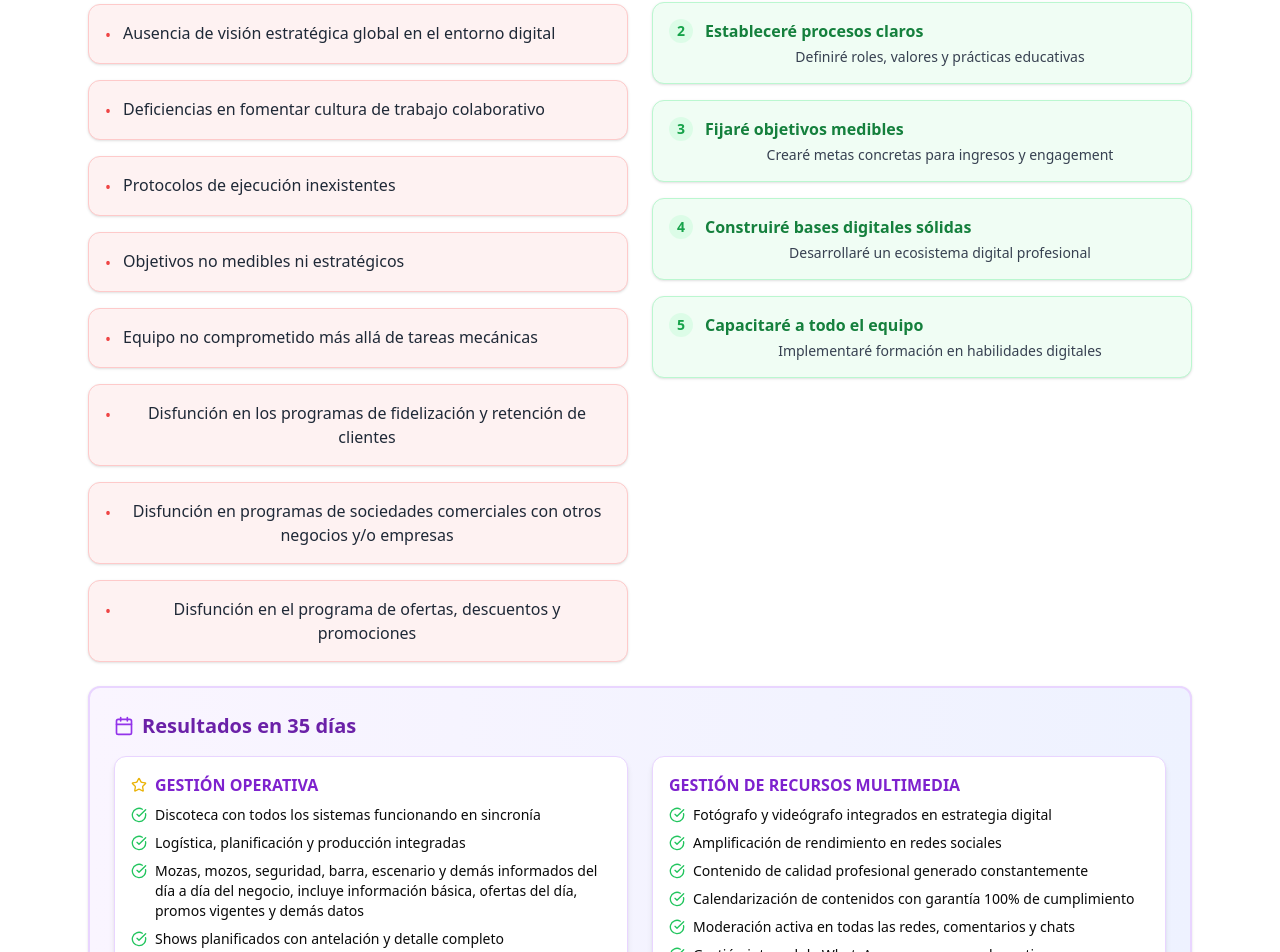
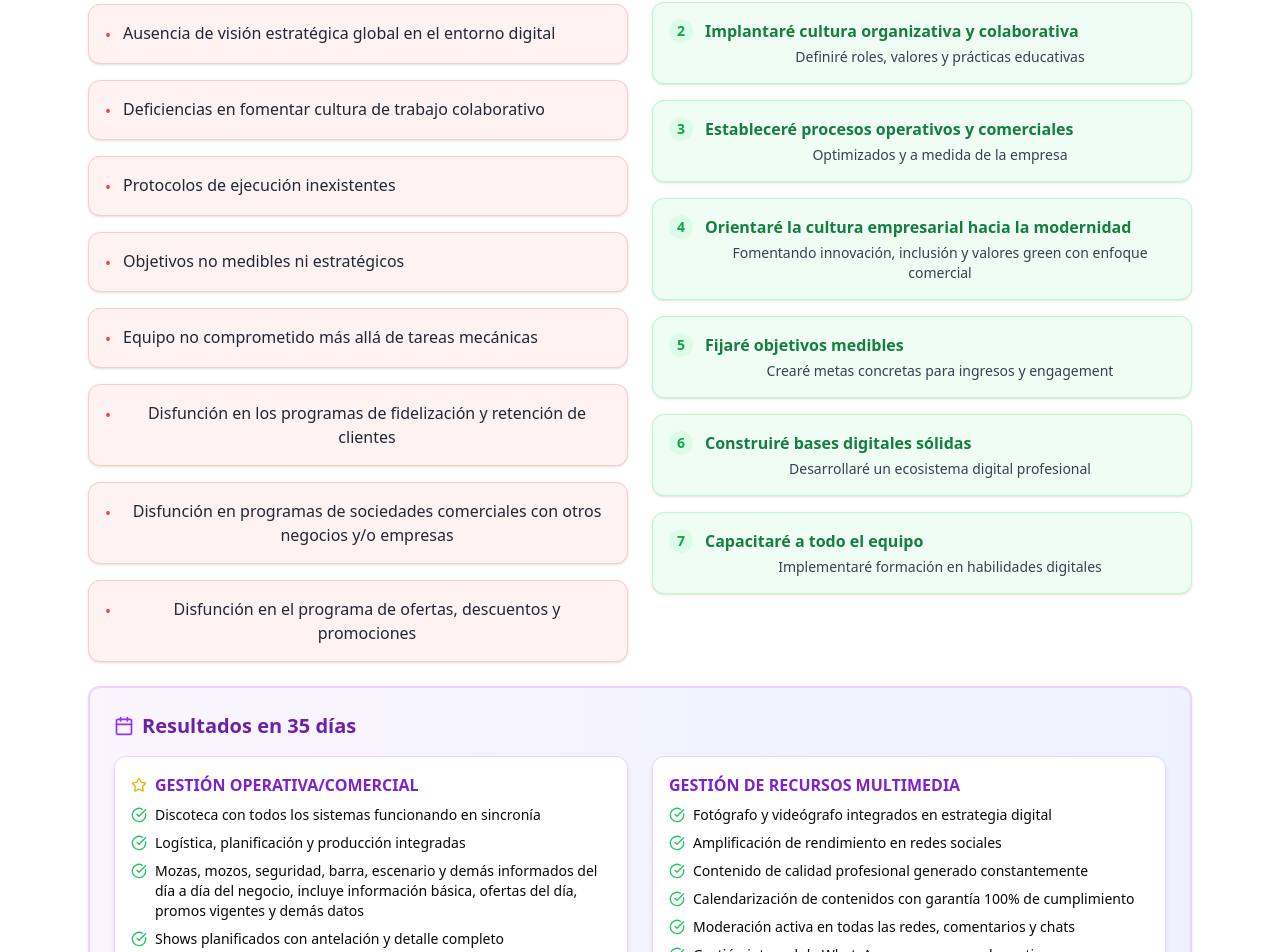
Before and after one commit to deivipluss/landing, a Next.js app: page /ktdrallounge in a window 1280 px wide. Shown: the part 1196-2148 px from the top of the page. Built offline with nearby package versions, Linux system fonts and the light colour scheme.

Commit message:
loung14e

```diff
--- a/app/ktdrallounge/page.tsx
+++ b/app/ktdrallounge/page.tsx
@@ -374,8 +374,16 @@ export default function DiagnosticoDigital() {
                 desc: "Evaluaré el estado actual digital e interno",
               },
               {
-                title: "Estableceré procesos claros",
+                title: "Implantaré cultura organizativa y colaborativa",
                 desc: "Definiré roles, valores y prácticas educativas",
+              },
+              {
+                title: "Estableceré procesos operativos y comerciales",
+                desc: "Optimizados y a medida de la empresa",
+              },
+              {
+                title: "Orientaré la cultura empresarial hacia la modernidad",
+                desc: "Fomentando innovación, inclusión y valores green con enfoque comercial",
               },
               {
                 title: "Fijaré objetivos medibles",
@@ -427,7 +435,7 @@ export default function DiagnosticoDigital() {
                 <CardContent className="p-4">
                   <h4 className="font-semibold text-purple-700 flex items-center uppercase">
                     <Star className="h-4 w-4 mr-2 text-yellow-500" />
-                    Gestión Operativa
+                    Gestión Operativa/Comercial
                   </h4>
                   <ul className="mt-2 space-y-2 text-sm">
                     <li className="flex items-start">
```
